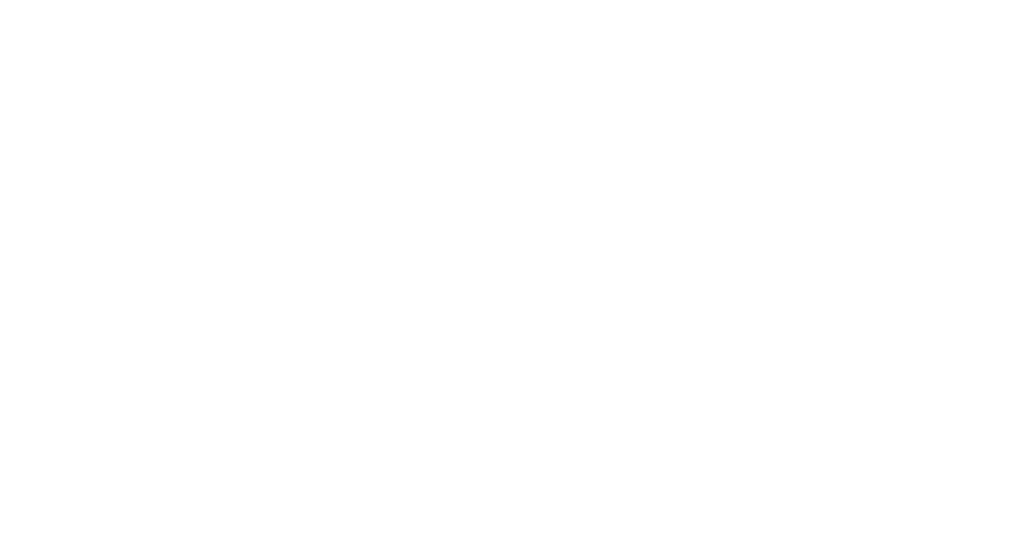
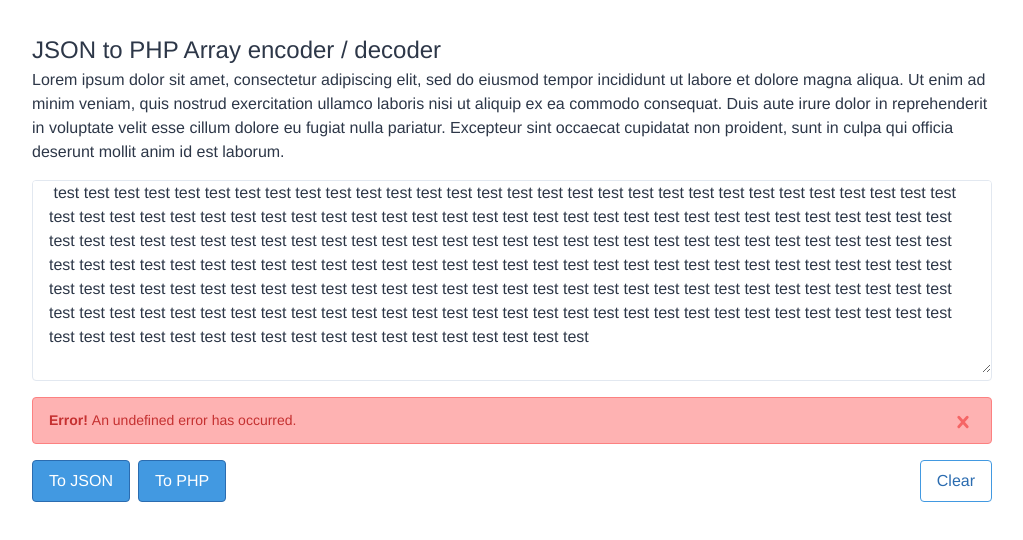
Before and after one commit to dlind555/json2php, a Vue app: page / in a window 1280 px wide. Shown: the top 540 px of the page, without its empty margins (128-1151 px from the left). Built offline with nearby package versions, Linux system fonts and the light colour scheme.

Commit message:
Create design prototype with tailwindcss

```diff
--- a/public/index.html
+++ b/public/index.html
@@ -5,11 +5,11 @@
     <meta http-equiv="X-UA-Compatible" content="IE=edge">
     <meta name="viewport" content="width=device-width,initial-scale=1.0">
     <link rel="icon" href="<%= BASE_URL %>favicon.ico">
-    <title>json2php</title>
+    <title>JSON to PHP - json_decode / json_encode online</title>
   </head>
   <body>
     <noscript>
-      <strong>We're sorry but json2php doesn't work properly without JavaScript enabled. Please enable it to continue.</strong>
+      <strong>We're sorry but JSON to PHP doesn't work properly without JavaScript enabled. Please enable it to continue.</strong>
     </noscript>
     <div id="app"></div>
     <!-- built files will be auto injected -->
--- a/src/App.vue
+++ b/src/App.vue
@@ -1,14 +1,86 @@
 <template>
-  <div id="app"></div>
+  <div id="app" class="lg:max-w-5xl p-8 mx-auto text-gray-800">
+    <div>
+      <h2 class="text-2xl">JSON to PHP Array encoder / decoder</h2>
+      Lorem ipsum dolor sit amet, consectetur adipiscing elit, sed do eiusmod
+      tempor incididunt ut labore et dolore magna aliqua. Ut enim ad minim
+      veniam, quis nostrud exercitation ullamco laboris nisi ut aliquip ex ea
+      commodo consequat. Duis aute irure dolor in reprehenderit in voluptate
+      velit esse cillum dolore eu fugiat nulla pariatur. Excepteur sint occaecat
+      cupidatat non proident, sunt in culpa qui officia deserunt mollit anim id
+      est laborum.
+    </div>
+    <div class="my-4 border rounded overflow-hidden">
+      <textarea class="w-full h-48 px-4 overflow-auto resize-y">
+        test test test test test test test test test test test
+        test test test test test test test test test test test
+        test test test test test test test test test test test
+        test test test test test test test test test test test
+        test test test test test test test test test test test
+        test test test test test test test test test test test
+        test test test test test test test test test test test
+        test test test test test test test test test test test
+        test test test test test test test test test test test
+        test test test test test test test test test test test
+        test test test test test test test test test test test
+        test test test test test test test test test test test
+        test test test test test test test test test test test
+        test test test test test test test test test test test
+        test test test test test test test test test test test
+        test test test test test test test test test test test
+        test test test test test test test test test test test
+        test test test test test test test test test test test
+      </textarea>
+    </div>
+    <div
+      class="bg-red-300 border border-red-400 text-red-700 mb-4 px-4 py-3 rounded text-sm relative"
+      role="alert"
+    >
+      <strong class="font-bold">Error! </strong>
+      <span class="block sm:inline">An undefined error has occurred.</span>
+      <span class="absolute top-0 bottom-0 right-0 px-4 py-3">
+        <svg
+          class="fill-current h-6 w-6 text-red-500"
+          role="button"
+          xmlns="http://www.w3.org/2000/svg"
+          viewBox="0 0 20 20"
+        >
+          <title>Close</title>
+          <path
+            d="M14.348 14.849a1.2 1.2 0 0 1-1.697 0L10 11.819l-2.651 3.029a1.2 1.2 0 1 1-1.697-1.697l2.758-3.15-2.759-3.152a1.2 1.2 0 1 1 1.697-1.697L10 8.183l2.651-3.031a1.2 1.2 0 1 1 1.697 1.697l-2.758 3.152 2.758 3.15a1.2 1.2 0 0 1 0 1.698z"
+          />
+        </svg>
+      </span>
+    </div>
+    <div class="clearfix">
+      <button
+        class="float-left bg-blue-500 hover:bg-blue-700 text-white font-semi-bold mr-2 py-2 px-4 border border-blue-700 rounded"
+      >
+        To JSON
+      </button>
+      <button
+        class="float-left bg-blue-500 hover:bg-blue-700 text-white font-semi-bold mr-2 py-2 px-4 border border-blue-700 rounded"
+      >
+        To PHP
+      </button>
+      <button
+        class="float-right bg-transparent hover:bg-blue-500 text-blue-700 hover:text-white font-semi-bold py-2 px-4 border border-blue-500 hover:border-transparent rounded"
+      >
+        Clear
+      </button>
+    </div>
+  </div>
 </template>
 
 <script>
+import "@/assets/css/main.css";
+
 export default {
-  name: "json2php"
+  name: "app"
 };
 </script>
 
-<style lang="scss">
+<style lang="css">
 #app {
   font-family: "Avenir", Helvetica, Arial, sans-serif;
   -webkit-font-smoothing: antialiased;
```
